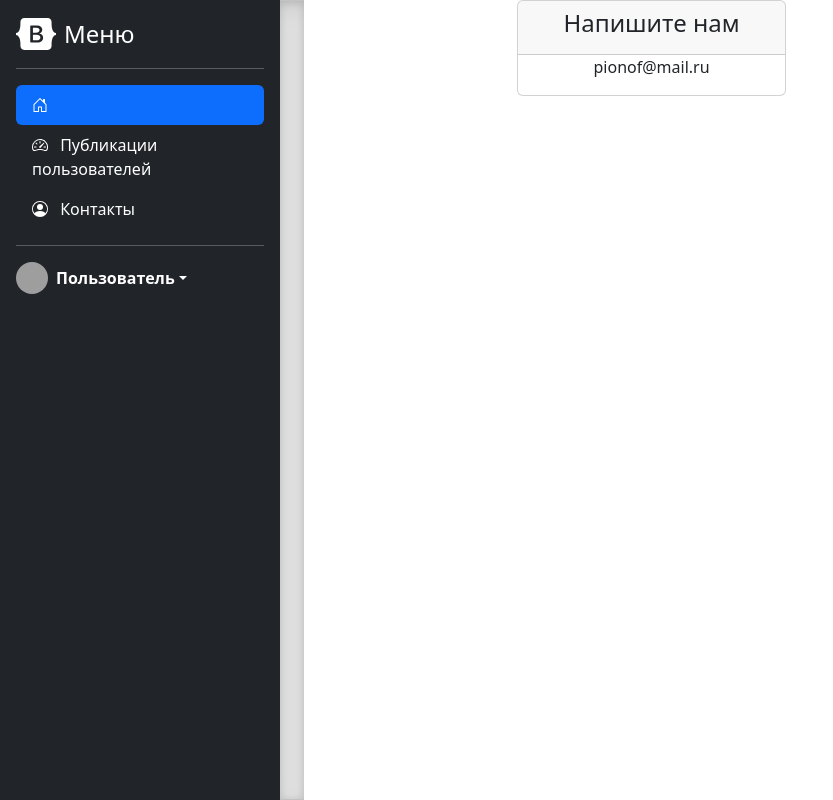
After one commit to dimasimakov1212/publishing_platform, a Django app: page /contacts/ in a window 1280 px wide. The commit adds this page. Shown: the whole page, without its empty margins (0-833 px from the left). Run offline with Django 4.2, Linux system fonts and the light colour scheme; some libraries are stand-ins or nearby versions; grey boxes are pictures that could not be loaded.

Commit message:
Created contacts.html

```diff
--- /dev/null
+++ b/publications/templates/publications/contacts.html
@@ -0,0 +1,18 @@
+{% extends 'publications/homepage.html' %}
+
+{% block content %}
+
+<div class="col-lg-4 col-md-4">
+
+    <div class="card">
+        <div class="card-header text-center">
+            <h4 class="card-title">Напишите нам</h4>
+        </div>
+        <div class="row text-center">
+            <p>pionof@mail.ru</p>
+        </div>
+    </div>
+
+</div>
+
+{% endblock %}
--- a/publications/templates/publications/includes/inc_main_left_menu.html
+++ b/publications/templates/publications/includes/inc_main_left_menu.html
@@ -52,7 +52,7 @@
         </li>
         {% endif %}
         <li>
-            <a href="#" class="nav-link text-white">
+            <a href="{% url 'publications:contacts' %}" class="nav-link text-white">
                 <svg class="bi me-2" width="16" height="16">
                     <use xlink:href="#people-circle"/>
                 </svg>
--- a/publications/templates/publications/publication_form.html
+++ b/publications/templates/publications/publication_form.html
@@ -2,7 +2,7 @@
 
 {% block content %}
 
-    <div class="col-lg-3 col-md-8 mx-auto">
+    <div class="col-lg-6 col-md-8">
         <div class="row">
             <div class="col">
                 <div class="card">
--- a/publications/urls.py
+++ b/publications/urls.py
@@ -4,7 +4,7 @@ from django.urls import path
 from publications.apps import PublicationsConfig
 from publications.views import main_page_view, UserPublicationListView, PublicationCreateView, PublicationDetailView, \
     PublicationUpdateView, PublicationDeleteView, other_users_page_view, OtherUserPublicationListView, \
-    user_subscriptions_view, FinishSubscriptionView
+    user_subscriptions_view, FinishSubscriptionView, ContactsView
 
 app_name = PublicationsConfig.name
 
@@ -19,4 +19,5 @@ urlpatterns = [
     path('publication_delete/<int:pk>/', PublicationDeleteView.as_view(), name='publication_delete'),
     path('user_subscriptions/', user_subscriptions_view, name='user_subscriptions_list'),
     path('finish_subscription/', FinishSubscriptionView.as_view(), name='finish_subscription'),
+    path('contacts/', ContactsView.as_view(), name='contacts'),
 ]
--- a/publications/views.py
+++ b/publications/views.py
@@ -213,3 +213,7 @@ def user_subscriptions_view(request):
 
 class FinishSubscriptionView(TemplateView):
     template_name = "publications/finish_subscription.html"
+
+
+class ContactsView(TemplateView):
+    template_name = "publications/contacts.html"
```
